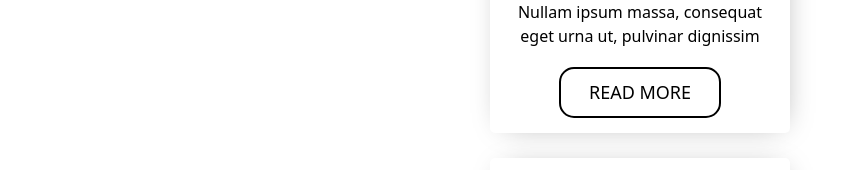
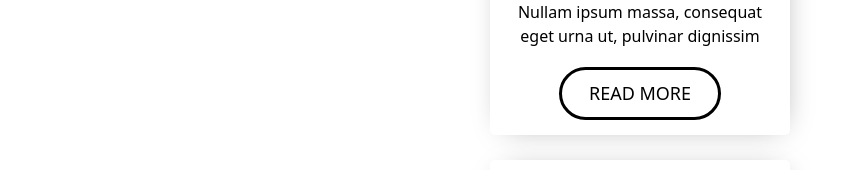
Before and after one commit to EngrEli/frontend-assessment-elizer-lumilay, a Vue app in the folder desktop-mobile-frontend/: page / in a window 1280 px wide. Shown: the part 347-517 px from the top of the page, without its empty margins (0-860 px from the left). Built offline with nearby package versions, Linux system fonts and the light colour scheme.

Commit message:
Optimize the app and provide comments for function explanation

```diff
--- a/desktop-mobile-frontend/src/components/CardsContainer.vue
+++ b/desktop-mobile-frontend/src/components/CardsContainer.vue
@@ -23,6 +23,7 @@ import { onMounted, onUnmounted, ref } from "vue";
 const cardData = ref(CardsData);
 const openCardIndex = ref(null);
 
+// Toggle the accordion card and close any open card content accordion
 const toggleCard = (index) => {
     if (openCardIndex.value === index) {
         openCardIndex.value = null;
@@ -37,6 +38,7 @@ onMounted(() => {
     window.addEventListener("resize", handleWindowSizeChange);
     handleWindowSizeChange();
 
+    // Open the 1st card content accordion in mobile view
     if (isDesktopView.value) {
         openCardIndex.value = null;
     } else {
@@ -49,7 +51,6 @@ onUnmounted(() => {
 });
 
 const handleWindowSizeChange = () => {
-    console.log(screen.width, "screen width");
     if (screen.width <= 768) {
         isDesktopView.value = false;
     } else {
--- a/desktop-mobile-frontend/src/components/MainHero.vue
+++ b/desktop-mobile-frontend/src/components/MainHero.vue
@@ -3,8 +3,10 @@
         class="w-full px-8 md:px-0 bg-[url('https://via.placeholder.com/600x600')] md:bg-[url('https://via.placeholder.com/1920x650')] bg-blend-darken bg-[#0005] text-white flex flex-col justify-center align-center h-[650px] bg-cover bg-center bg-no-repeat"
     >
         <div class="max-w-7xl m-auto text-center">
-            <h1 class="text-7xl font-bold">Hello Developer!</h1>
-            <h3 class="text-4xl mt-2">
+            <h1 class="text-7xl font-bold leading-relaxed md:leading-normal">
+                Hello Developer!
+            </h1>
+            <h3 class="text-4xl mt-2 leading-relaxed md:leading-normal">
                 Lorem ipsum dolor sit amet, consectetur adipiscing elit
             </h3>
         </div>
--- a/desktop-mobile-frontend/src/components/Shared/Button.vue
+++ b/desktop-mobile-frontend/src/components/Shared/Button.vue
@@ -1,11 +1,5 @@
 <template>
-    <button
-        :class="[
-            'button',
-            `${buttonClass}`,
-            { 'button--active': isContentShown },
-        ]"
-    >
+    <button :class="['button', `${buttonClass}`]">
         {{ buttonText }}
     </button>
 </template>
@@ -26,13 +20,13 @@
 }
 
 .button--card-primary {
-    border-radius: 15px;
-    border: 2px solid #000;
+    border-radius: 50px;
+    border: 3px solid #000;
     color: #000;
     background-color: transparent;
 }
 
-.button--active {
+.button--card-primary.button--active {
     color: #fff;
     background-color: #000;
     border-color: #000;
@@ -54,15 +48,7 @@ const props = defineProps({
         default: "READ MORE",
     },
     buttonClass: {
-        type: String,
-        // We may add more classes in the future
-        validator(value) {
-            return ["button--card-primary"].includes(value);
-        },
-    },
-    isContentShown: {
-        type: Boolean,
-        default: false,
+        type: [String, Array],
     },
 });
 </script>
--- a/desktop-mobile-frontend/src/components/Shared/Cards.vue
+++ b/desktop-mobile-frontend/src/components/Shared/Cards.vue
@@ -12,10 +12,9 @@
         ></div>
         <div class="card__card-button-container">
             <Button
-                @click="toggleCardEmit"
-                :button-text="isContentShown ? 'SEE LESS' : 'READ MORE'"
-                button-class="button--card-primary"
-                :is-content-shown="isContentShown"
+                @click="handleCardAction"
+                :button-text="buttonText"
+                :button-class="buttonClass"
             />
         </div>
     </div>
@@ -66,6 +65,7 @@
 }
 </style>
 <script setup>
+import { computed } from "vue";
 import Button from "./Button.vue";
 const emit = defineEmits(["toggleCardShow"]);
 
@@ -76,11 +76,21 @@ const props = defineProps({
     isDesktopView: Boolean,
 });
 
-const toggleCardEmit = () => {
+const handleCardAction = () => {
     if (props.isDesktopView) {
         window.open("/", "_blank");
     } else {
         emit("toggleCardShow");
     }
 };
+
+const buttonText = computed(() => {
+    return props.isContentShown ? "SEE LESS" : "READ MORE";
+});
+
+const buttonClass = computed(() => {
+    return [
+        `button--card-primary ${props.isContentShown ? "button--active" : ""} `,
+    ];
+});
 </script>
```
